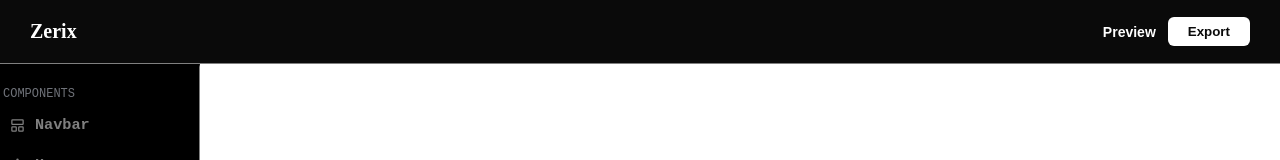
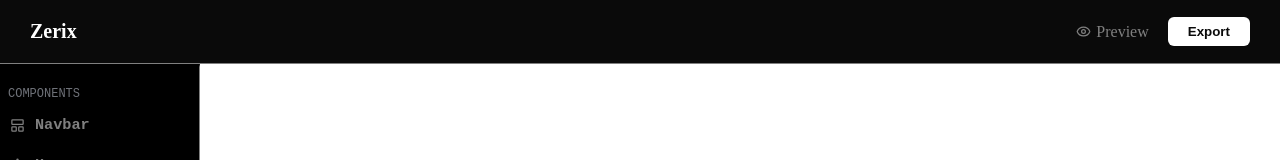
Before and after one commit to Sunjay77/zerix, a React (Vite) app: page / in a window 1280 px wide. Shown: the top 160 px of the page. Built offline with nearby package versions, Linux system fonts and the light colour scheme.

Commit message:
NabBar: Added Preview Icon

```diff
--- a/src/components/Leftsidebar/LeftSideBarStyle.ts
+++ b/src/components/Leftsidebar/LeftSideBarStyle.ts
@@ -18,6 +18,7 @@ export const SidebarHeading = styled.h2`
   font-size: small;
   color: #6f7279;
   margin-top: 20px;
+  padding-left: 5px;
 `;
 
 export const SidebarItem = styled.div`
--- a/src/components/elements/navbar/Navbar.tsx
+++ b/src/components/elements/navbar/Navbar.tsx
@@ -1,11 +1,15 @@
-import { ButtonGroup, ExportButton, LogoText, NavbarContent, PreviewButton } from "./NavbarStyle";
+import { ButtonGroup, ExportButton, IconItem, LogoText, NavbarContent, PreviewButton } from "./NavbarStyle";
+import { PreviewIcon } from "../../icons/PreviewIcon";
 
 const Navbar: React.FC = () => {
   return (
     <NavbarContent>
       <LogoText>Zerix</LogoText>
       <ButtonGroup>
-        <PreviewButton>Preview</PreviewButton>
+        <IconItem>
+          <PreviewIcon />
+          <span>Preview</span>
+        </IconItem>
         <ExportButton>Export</ExportButton>
       </ButtonGroup>
     </NavbarContent>
--- a/src/components/elements/navbar/NavbarStyle.ts
+++ b/src/components/elements/navbar/NavbarStyle.ts
@@ -1,3 +1,5 @@
+/** @format */
+
 import styled from "styled-components";
 export const NavbarContent = styled.nav`
   height: 64px;
@@ -19,9 +21,12 @@ export const PreviewButton = styled.button`
   background-color: transparent;
   border: none;
   font-size: 14px;
-  color: #ffffff;
+  color: gray;
   font-weight: bold;
-  cursor:pointer;
+  cursor: pointer;
+  &:hover {
+    color: white;
+  }
 `;
 
 export const ExportButton = styled.button`
@@ -43,3 +48,16 @@ export const ButtonGroup = styled.div`
   gap: 12px;
   align-items: center;
 `;
+
+export const IconItem = styled.div`
+  display: flex;
+  align-items: center;
+  gap: 5px;
+  cursor: pointer;
+  padding: 7px;
+  border-radius: 10px;
+  color: gray;
+  &:hover {
+    color: white;
+  }
+`;
--- /dev/null
+++ b/src/components/icons/PreviewIcon.tsx
@@ -0,0 +1,27 @@
+/** @format */
+
+type IconProps = {
+  size?: number;
+  color?: string;
+  className?: string;
+};
+
+export const PreviewIcon = ({ size = 15, className }: IconProps) => {
+  return (
+    <svg
+      xmlns="http://www.w3.org/2000/svg"
+      width={size}
+      height={size}
+      viewBox="0 0 24 24"
+      fill="none"
+      stroke="currentColor"
+      stroke-width="2"
+      stroke-linecap="round"
+      stroke-linejoin="round"
+      className={className}
+    >
+      <path d="M2.062 12.348a1 1 0 0 1 0-.696 10.75 10.75 0 0 1 19.876 0 1 1 0 0 1 0 .696 10.75 10.75 0 0 1-19.876 0" />
+      <circle cx="12" cy="12" r="3" />
+    </svg>
+  );
+};
```
Also changed, not shown: src/components/Leftsidebar/Leftsidebar.tsx (+23 -7 lines).
